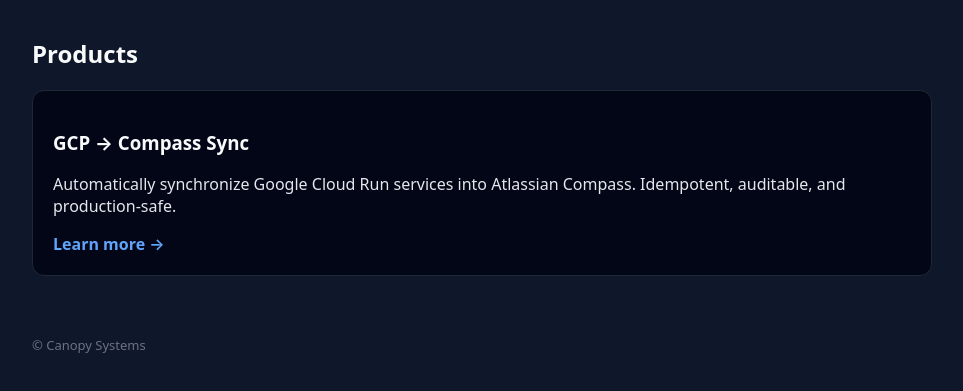
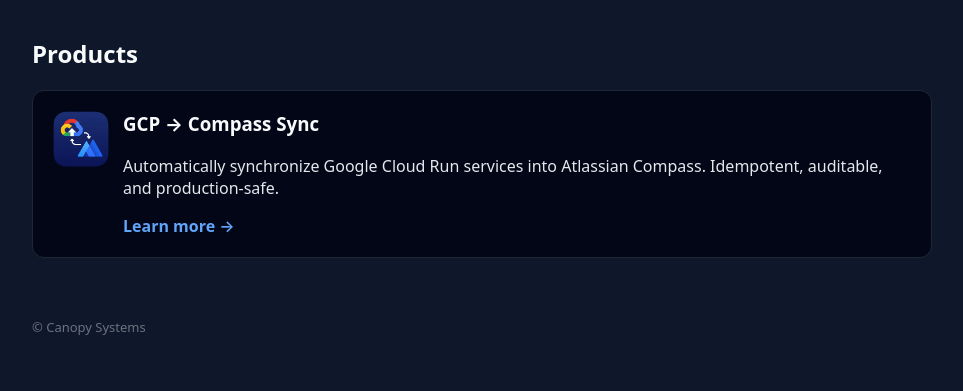
Before and after one commit to canopysystems/canopy, a plain HTML site: page index.html in a window 1280 px wide. Shown: the part 151-542 px from the top of the page, without its empty margins (158-1121 px from the left). Drawn offline with Linux system fonts and the light colour scheme.

Commit message:
Add GCP sync icon

```diff
--- a/index.html
+++ b/index.html
@@ -3,6 +3,7 @@
 <head>
   <meta charset="utf-8" />
   <title>Canopy Systems</title>
+  <link rel="icon" type="image/png" href="assets/gcpsync.png" />
   <link rel="stylesheet" href="assets/style.css" />
 </head>
 <body>
@@ -16,12 +17,23 @@
       <h2>Products</h2>
 
       <div class="card">
-        <h3>GCP → Compass Sync</h3>
-        <p>
-          Automatically synchronize Google Cloud Run services into Atlassian Compass.
-          Idempotent, auditable, and production-safe.
-        </p>
-        <a href="apps/gcp-compass-sync/index.html">Learn more →</a>
+        <div style="display:flex; gap:14px; align-items:flex-start;">
+          <img
+            src="assets/gcpsync.png"
+            alt="GCP → Compass Sync icon"
+            width="56"
+            height="56"
+            style="border-radius:12px; flex:0 0 auto;"
+          />
+          <div>
+            <h3 style="margin-top:0;">GCP → Compass Sync</h3>
+            <p>
+              Automatically synchronize Google Cloud Run services into Atlassian Compass.
+              Idempotent, auditable, and production-safe.
+            </p>
+            <a href="apps/gcp-compass-sync/index.html">Learn more →</a>
+          </div>
+        </div>
       </div>
     </section>
 
```
Also changed, not shown: apps/gcp-compass-sync/index.html (+12 -2 lines), assets/gcpsync.png (added).
